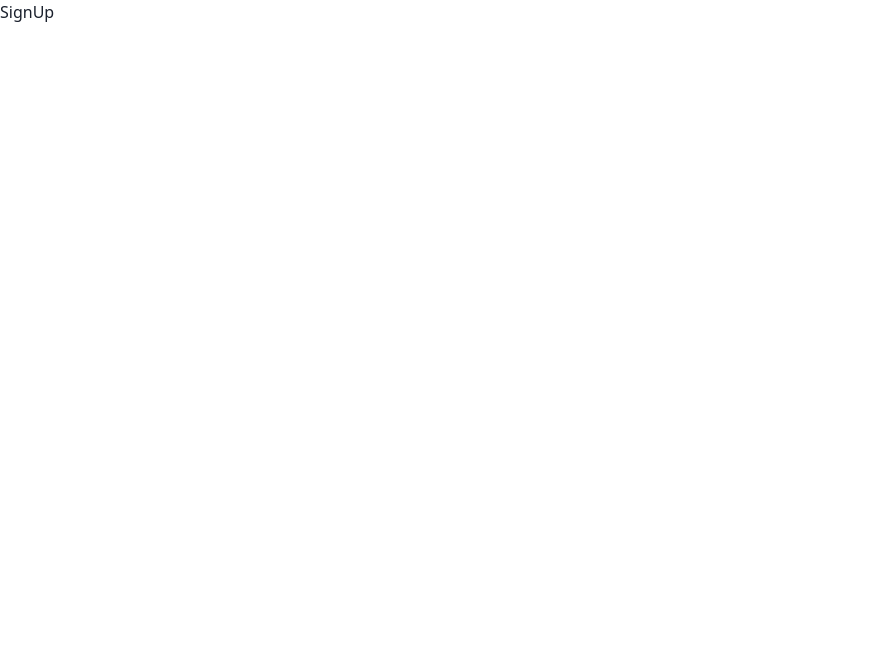
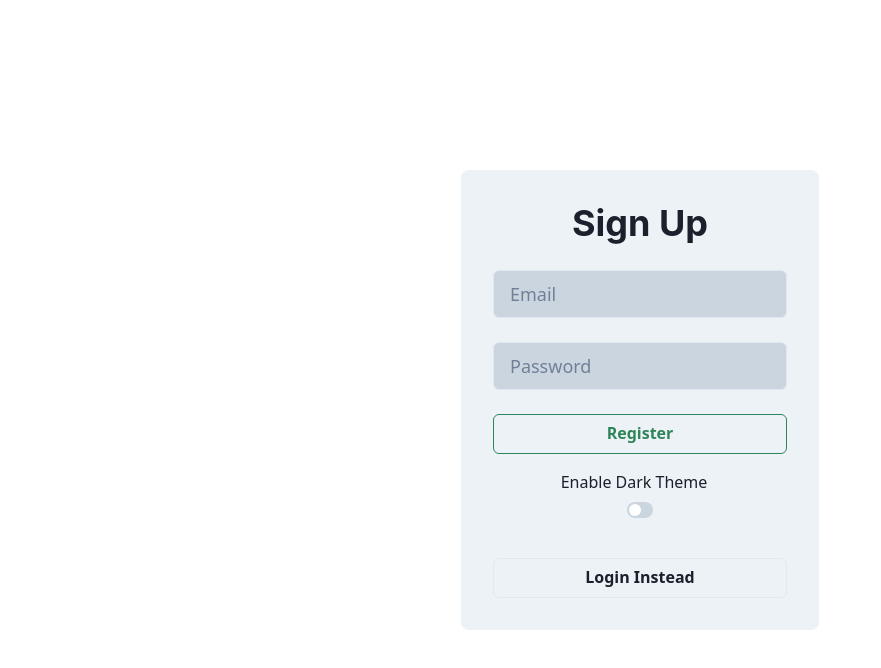
Before and after one commit to KennedyMungai/fullstack_todo_frontend, a Next.js app: page /auth/register in a window 1280 px wide. Shown: the top 668 px of the page, without its empty margins (0-881 px from the left). Built offline with nearby package versions, Linux system fonts and the light colour scheme.

Commit message:
Create dthe SignUp component

```diff
--- a/src/components/auth/SignUp.tsx
+++ b/src/components/auth/SignUp.tsx
@@ -1,9 +1,105 @@
-import React from 'react'
+'use client'
+import {
+	Button,
+	Flex,
+	FormControl,
+	FormErrorMessage,
+	Heading,
+	Input,
+	useColorModeValue
+} from '@chakra-ui/react'
+import Link from 'next/link'
+import { useForm } from 'react-hook-form'
+import ThemeToggler from '../theme/themeToggler'
 
-type Props = {}
+interface Credentials {
+	email: string
+	password: string
+}
 
-const SignUp = (props: Props) => {
-	return <div>SignUp</div>
+const SignUp = () => {
+	const {
+		handleSubmit,
+		register,
+		formState: { errors, isSubmitting }
+	} = useForm()
+
+	const onSubmit = (values: Credentials) => {
+		console.log(values)
+	}
+
+	return (
+		<Flex height={'100vh'} align={'center'} justify={'center'}>
+			<Flex
+				direction={'column'}
+				align={'center'}
+				background={useColorModeValue('gray.100', 'gray.800')}
+				p={'2rem'}
+				rounded={'0.5rem'}
+			>
+				<Heading>Sign Up</Heading>
+				<form onSubmit={handleSubmit(onSubmit)}>
+					<FormControl isInvalid={errors.email}>
+						<Input
+							placeholder='Email'
+							background={useColorModeValue(
+								'gray.300',
+								'gray.600'
+							)}
+							type='email'
+							size={'lg'}
+							mt={6}
+							{...register('email', {
+								required: 'Email is a required field'
+							})}
+						/>
+						<FormErrorMessage>
+							{errors.email && errors.email.message}
+						</FormErrorMessage>
+					</FormControl>
+					<FormControl isInvalid={errors.email}>
+						<Input
+							placeholder='Password'
+							background={useColorModeValue(
+								'gray.300',
+								'gray.600'
+							)}
+							type='password'
+							size={'lg'}
+							mt={6}
+							{...register('password', {
+								required: 'Password is a required field'
+							})}
+						/>
+						<FormErrorMessage>
+							{errors.password && errors.password.message}
+						</FormErrorMessage>
+					</FormControl>
+					<Button
+						w={'100%'}
+						mt={6}
+						type='submit'
+						variant={'outline'}
+						colorScheme='green'
+						isLoading={isSubmitting}
+						loadingText='Submitting...'
+					>
+						<Link href='/auth/login'>Register</Link>
+					</Button>
+					<ThemeToggler showLabel={true} />
+					<Button
+						w={'100%'}
+						mt={6}
+						type='submit'
+						variant={'outline'}
+						colorScheme='gray'
+					>
+						<Link href='/auth/login'>Login Instead</Link>
+					</Button>
+				</form>
+			</Flex>
+		</Flex>
+	)
 }
 
 export default SignUp
```
